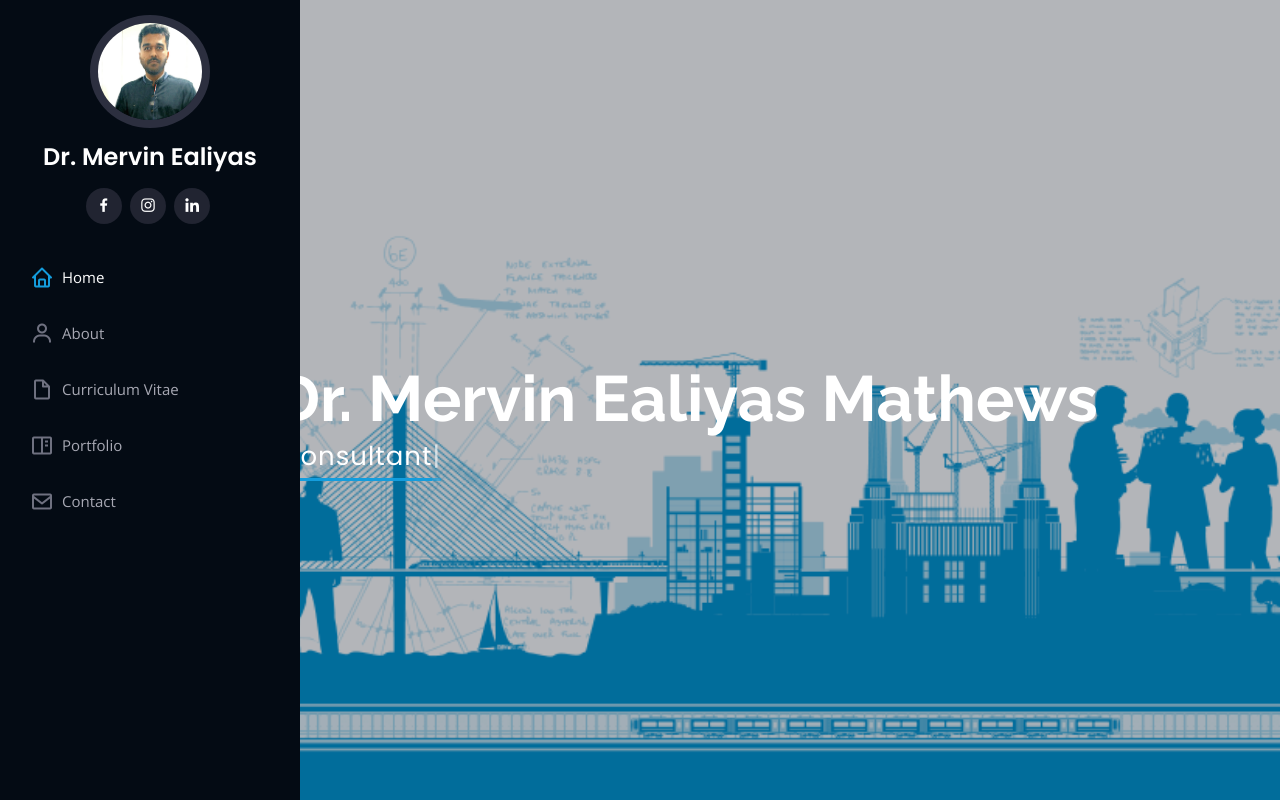
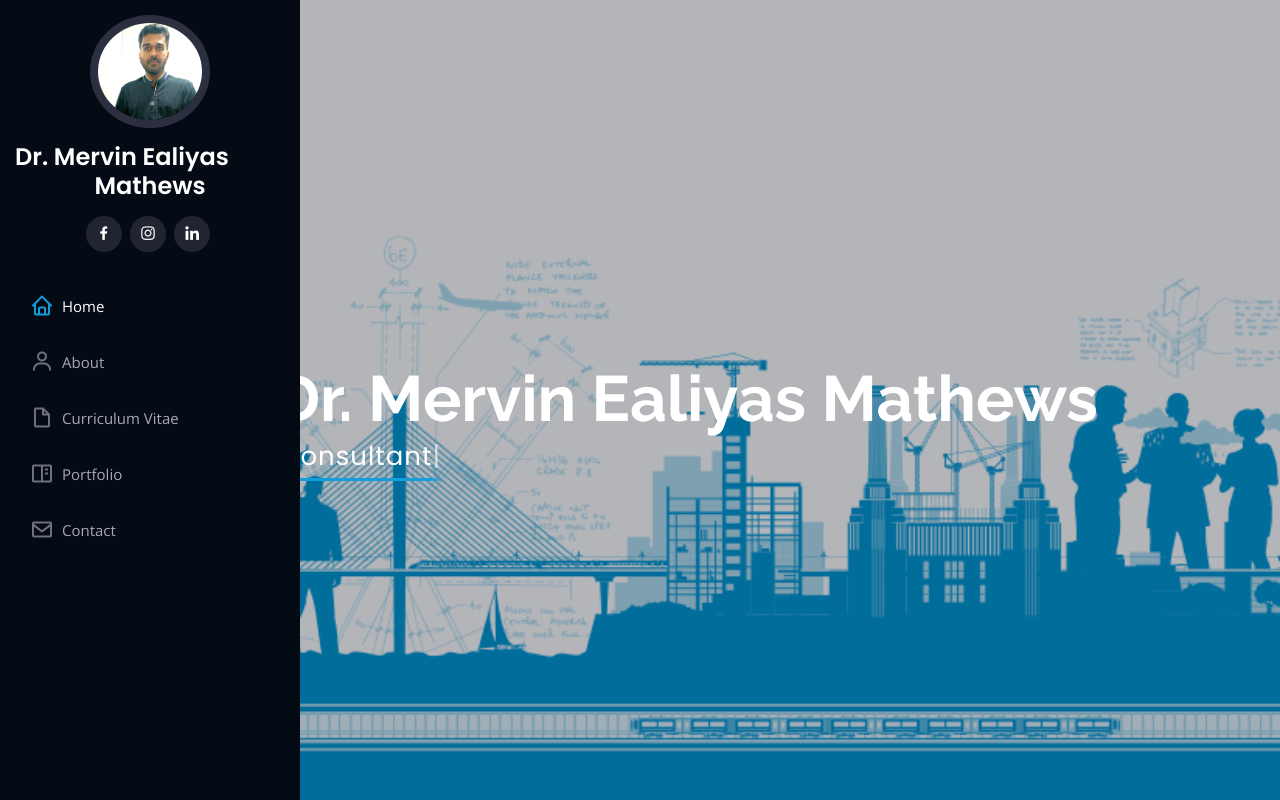
Before and after one commit to mervi3090/myportfolio, a plain HTML site: page index.html in a window 1280 px wide. Shown: the top 800 px of the page. Drawn offline with nearby package versions, Linux system fonts and the light colour scheme.

Commit message:
Update index.html

```diff
--- a/index.html
+++ b/index.html
@@ -41,7 +41,7 @@
 
       <div class="profile">
         <img src="img/MEM1.jpeg" alt="" class="img-fluid rounded-circle">
-        <h1 class="text-light"><a href="index.html">Dr. Mervin Ealiyas</a></h1>
+        <h1 class="text-light"><a href="index.html">Dr. Mervin Ealiyas Mathews</a></h1>
         <div class="social-links mt-3 text-center">
 <!--           <a href="#" class="twitter"><i class="bx bxl-twitter"></i></a> -->
           <a href="https://www.facebook.com/mervi567" class="facebook"><i class="bx bxl-facebook"></i></a>
```
